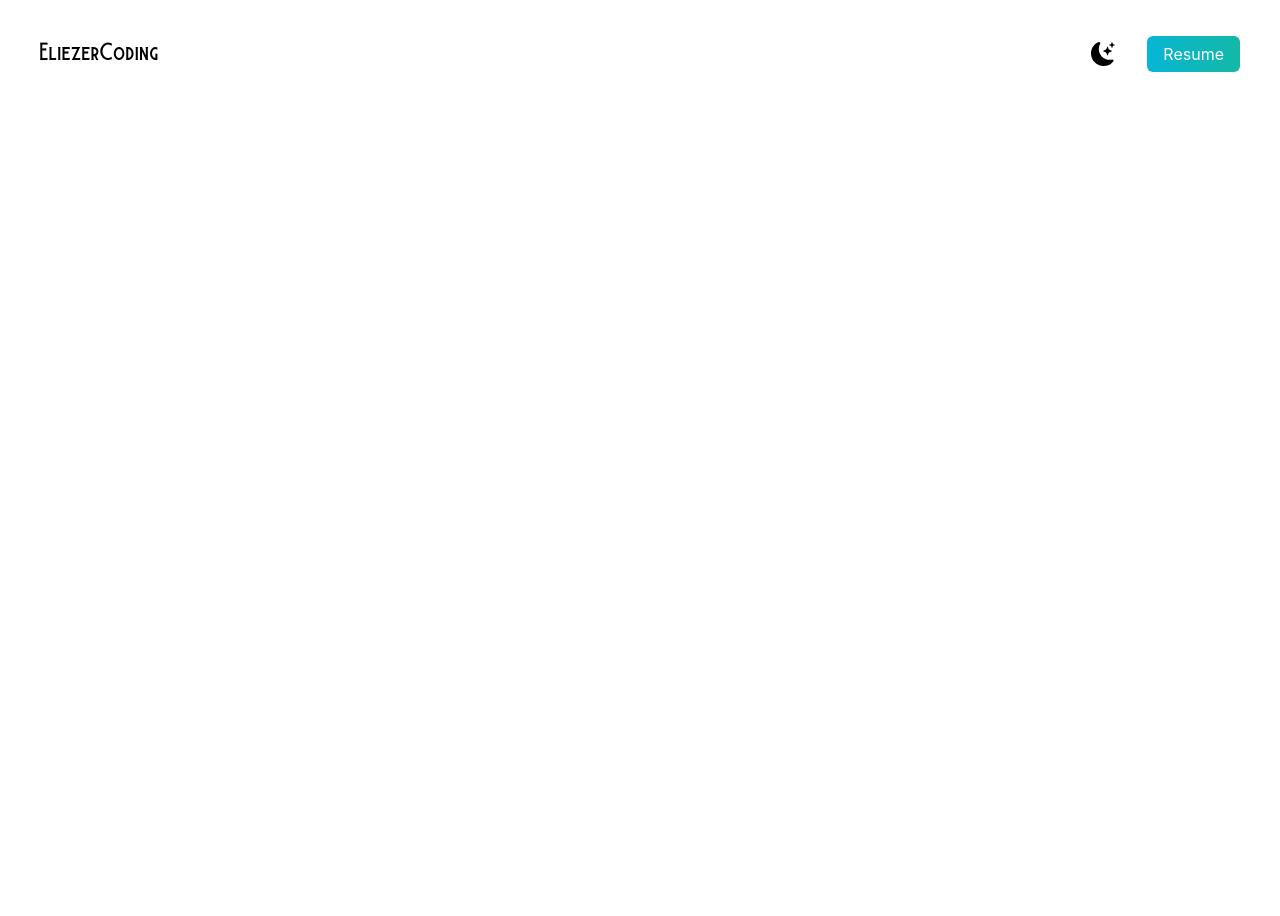
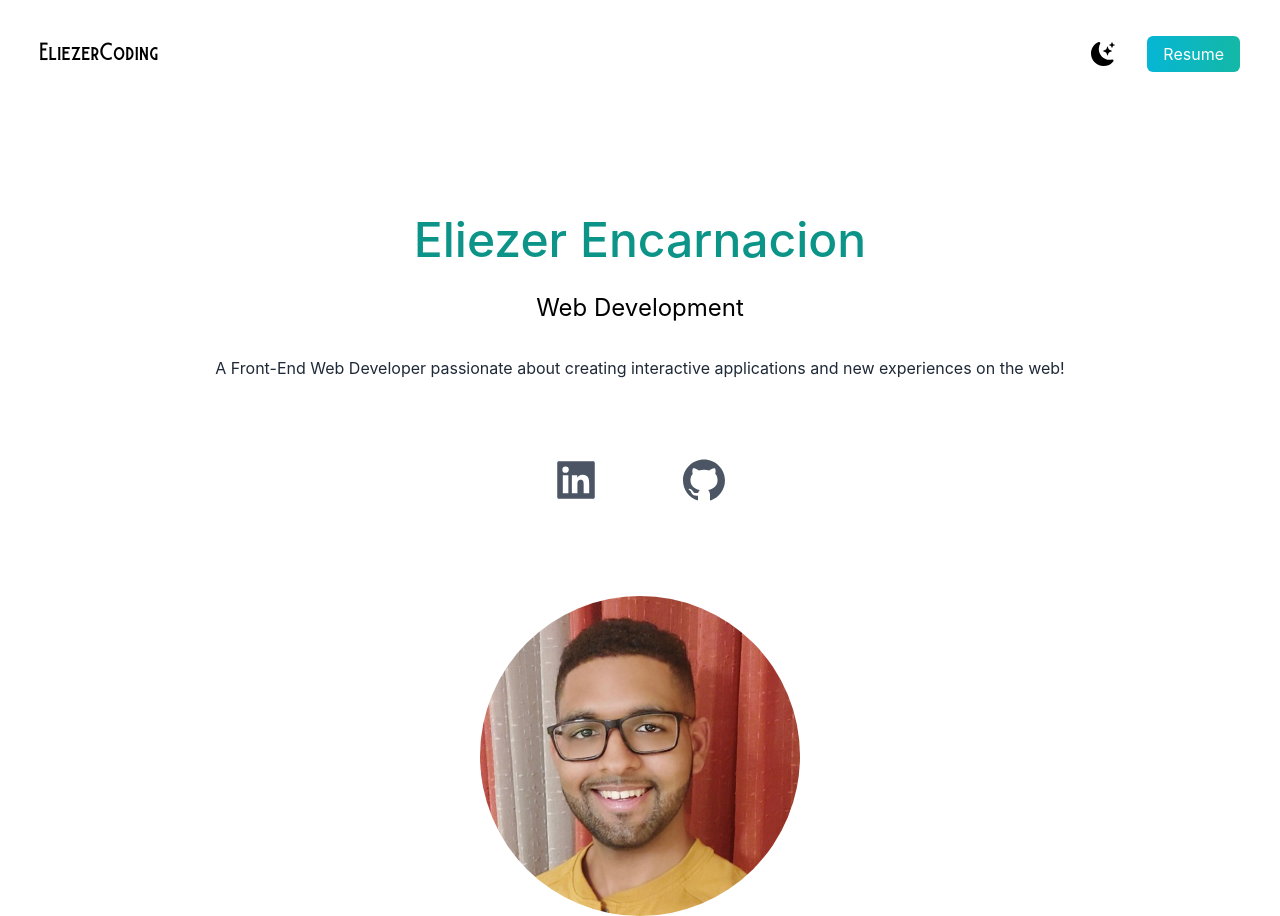
Before and after one commit to eliel15000/portfolio, a Next.js app: page / in a window 1280 px wide. Before the commit the page ends 800 px from the top, so only its background shows below. Built offline with nearby package versions, Linux system fonts and the light colour scheme.

Commit message:
AboutMe component

```diff
--- /dev/null
+++ b/components/AboutMe.jsx
@@ -0,0 +1,33 @@
+import React from "react";
+import { AiFillLinkedin, AiFillGithub } from "react-icons/ai";
+import Image from "next/image";
+import eli from "../public/profile-image.jpeg";
+
+const AboutMe = () => {
+  return (
+    <div>
+      <div className="text-center p-10">
+        <h2 className="text-5xl py-5 text-teal-600 font-medium">Eliezer Encarnacion</h2>
+        <h3 className="text-2xl py-2">Web Development</h3>
+        <p className="text-base py-5 leading-8 text-gray-800">
+          A Front-End Web Developer passionate about creating interactive applications and new experiences on the web!
+        </p>
+      </div>
+      <div className="text-5xl flex justify-center gap-20 py-3 text-gray-600">
+        {/* use <a></a> to add link */}
+        <a href="https://www.linkedin.com/in/eliezer-encarnacion/" target="_blank">
+          <AiFillLinkedin />
+        </a>
+        <a href="https://github.com/eliel15000" target="_blank">
+          <AiFillGithub />
+        </a>
+      </div>
+      <div className="relative mx-auto rounded-full w-80 h-80 mt-20 overflow-hidden">
+        {/* <Image src={eli} className="rounded-full" fill  /> */}
+        <Image src={eli} fill />
+      </div>
+    </div>
+  );
+}
+
+export default AboutMe;
--- a/components/Navbar.jsx
+++ b/components/Navbar.jsx
@@ -3,7 +3,6 @@ import { BsFillMoonStarsFill } from "react-icons/bs";
 
 const Navbar = () => {
   return (
-    <section className="min-h-screen">
     <nav className="py-10 mb-12 flex justify-between">
       <h1 className=" text-xl font-burtons">EliezerCoding</h1>
       <ul className="flex items-center">
@@ -11,7 +10,6 @@ const Navbar = () => {
         <li><a className="bg-gradient-to-r from-cyan-500 to-teal-500 text-white px-4 py-2 rounded-md ml-8" href="#">Resume</a></li>
       </ul>
     </nav>
-    </section>
   );
 }
 
--- a/pages/index.js
+++ b/pages/index.js
@@ -1,6 +1,10 @@
 import Head from "next/head";
 // import { BsFillMoonStarsFill } from "react-icons/bs";
 import Navbar from "../components/Navbar";
+// import { AiFillLinkedin, AiFillGithub } from "react-icons/ai";
+// import Image from "next/image";
+// import eli from "../public/profile-image.jpeg";
+import AboutMe from "../components/AboutMe";
 
 export default function Home() {
   return (
@@ -13,16 +17,35 @@ export default function Home() {
       </Head>
 
       <main className="bg-white px-10">
-        <Navbar />
-        {/* <section className="min-h-screen">
-          <nav className="py-10 mb-12 flex justify-between">
+
+        <section className="min-h-screen">
+
+          <Navbar />
+          {/* <nav className="py-10 mb-12 flex justify-between">
             <h1 className=" text-xl font-burtons">EliezerCoding</h1>
             <ul className="flex items-center">
               <li><BsFillMoonStarsFill className=" cursor-pointer text-2xl" /></li>
               <li><a className="bg-gradient-to-r from-cyan-500 to-teal-500 text-white px-4 py-2 rounded-md ml-8" href="#">Resume</a></li>
             </ul>
-          </nav>
-        </section> */}
+          </nav> */}
+
+          <AboutMe />
+          {/* <div className="text-center p-10">
+            <h2 className="text-5xl py-5 text-teal-600 font-medium">Eliezer Encarnacion</h2>
+            <h3 className="text-2xl py-2">Web and Software Developer</h3>
+            <p className="text-base py-5 leading-8 text-gray-800">
+              A Front-End Web Developer passionate about creating interactive applications and experiences on the web!
+            </p>
+          </div>
+          <div className="text-5xl flex justify-center gap-20 py-3 text-gray-600">
+            <AiFillLinkedin />
+            <AiFillGithub />
+          </div>
+          <div className="relative mx-auto rounded-full w-80 h-80 mt-20 overflow-hidden">
+            <Image src={eli} fill />
+          </div> */}
+
+        </section>
 
       </main>
     </div>
```
Also changed, not shown: public/profile-image.jpeg (added). Lines whose indentation alone changed are shown as unchanged.
